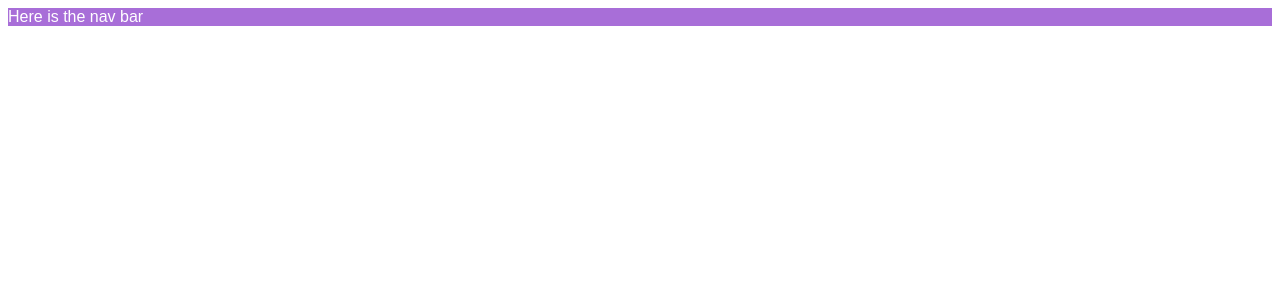
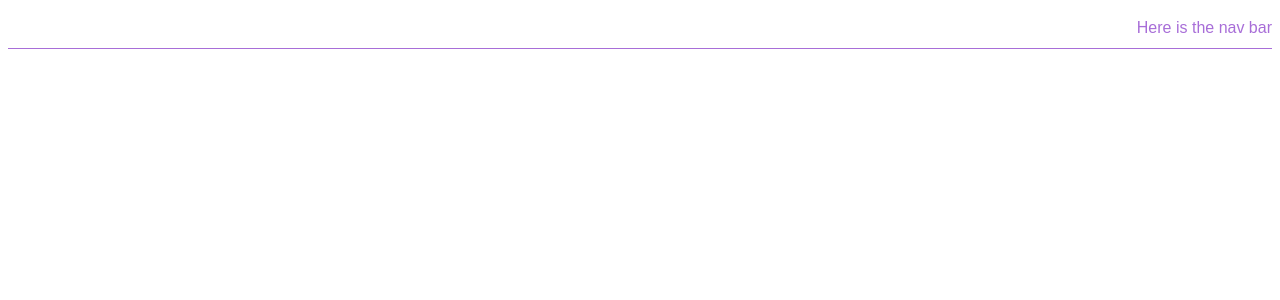
Before and after one commit to kevinmjacobs/prkr, a React app: page / in a window 1280 px wide. Shown: the top 300 px of the page. Built offline with nearby package versions, Linux system fonts and the light colour scheme; the HTML template or start-up script is replaced by a standard one.

Commit message:
Minor style cleanup

```diff
--- a/src/components/nav-bar/NavBar.style.js
+++ b/src/components/nav-bar/NavBar.style.js
@@ -1,6 +1,9 @@
 import styled from 'styled-components';
 
 export default styled.div`
-  background-color: #a86ed8;
-  color: #ffffff;
+  border-bottom: .5px solid #a86ed8
+  color: #a86ed8;
+  height: 40px;
+  line-height: 40px;
+  text-align: right;
 `
```
